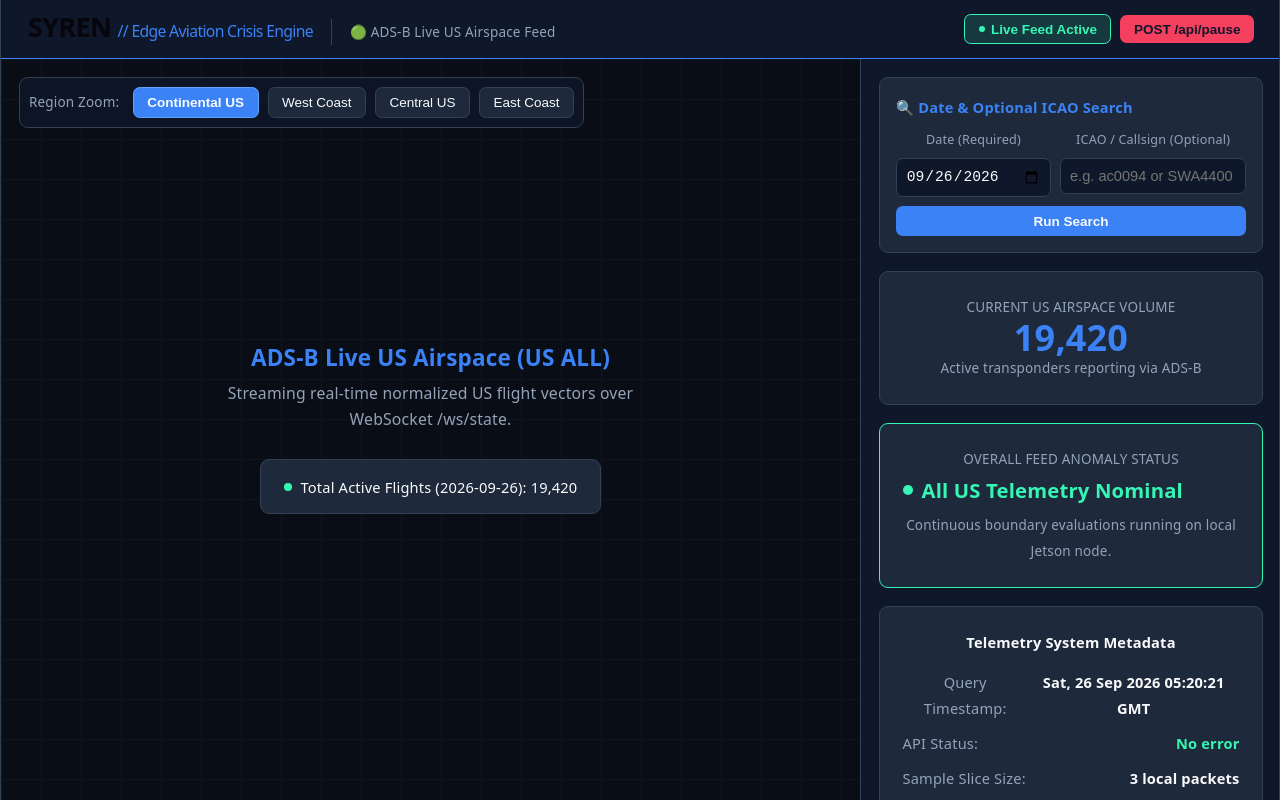
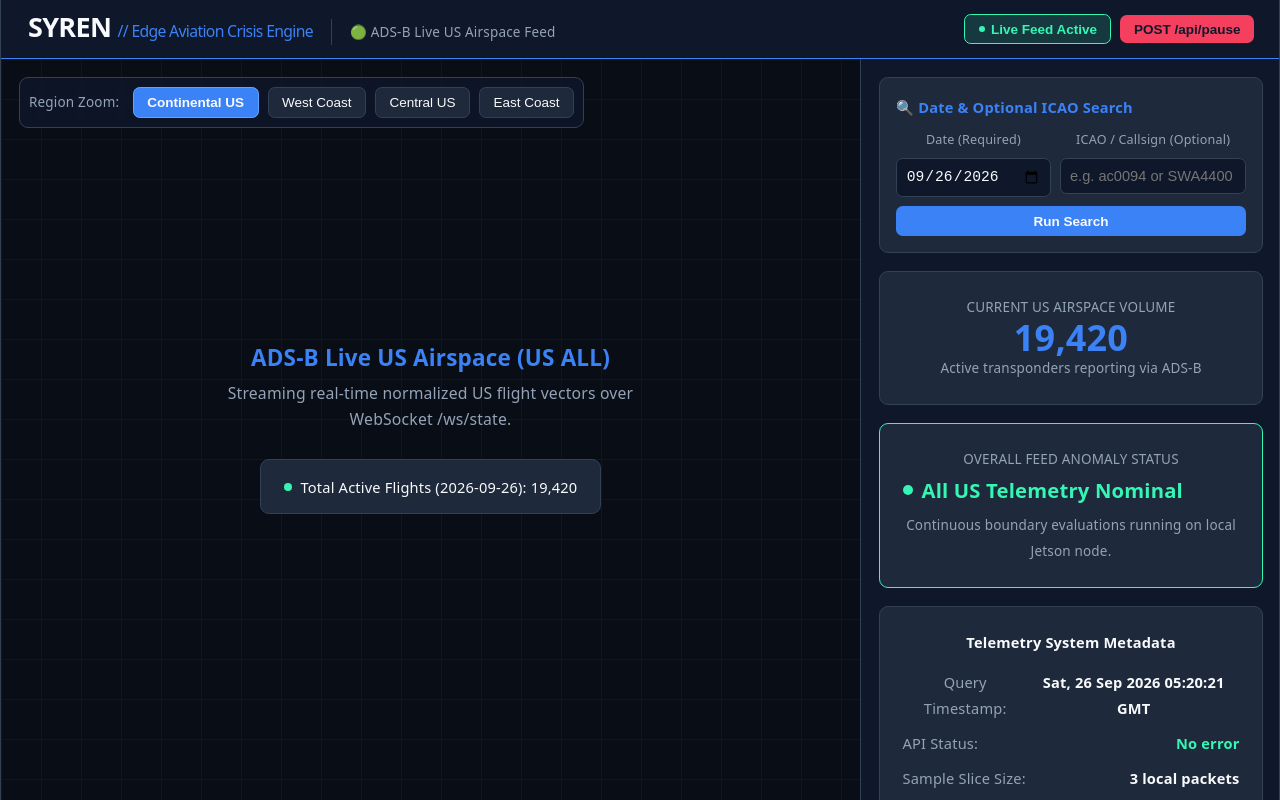
Before and after one commit to TWilliamsA7/Syren, a React (Vite) app in the folder frontend/: page / in a window 1280 px wide. Built offline with nearby package versions, Linux system fonts and the light colour scheme.

Commit message:
updated logo coloring

```diff
--- a/frontend/src/App.tsx
+++ b/frontend/src/App.tsx
@@ -188,8 +188,8 @@ function App() {
       {/* Top Header */}
       <header className="syren-header">
         <div style={{ display: 'flex', alignItems: 'baseline', gap: '1rem' }}>
-          <h1 style={{ margin: 0, fontSize: '1.5rem', fontWeight: '800', letterSpacing: '-0.025em' }}>
-            SYREN <span style={{ color: 'var(--accent)', fontSize: '0.875rem', fontWeight: '400' }}>// Edge Aviation Crisis Engine</span>
+          <h1 style={{ margin: 0, color: 'var(--text-main)', fontSize: '1.5rem', fontWeight: '800', letterSpacing: '-0.025em' }}>
+            SYREN <span style={{ color: 'var(--accent)', alignItems: 'center', fontSize: '0.875rem', fontWeight: '400' }}>// Edge Aviation Crisis Engine</span>
           </h1>
           <span style={{ fontSize: '0.75rem', color: 'var(--text-muted)', borderLeft: '1px solid var(--border)', paddingLeft: '1rem' }}>
             {viewMode === 'live'
```
